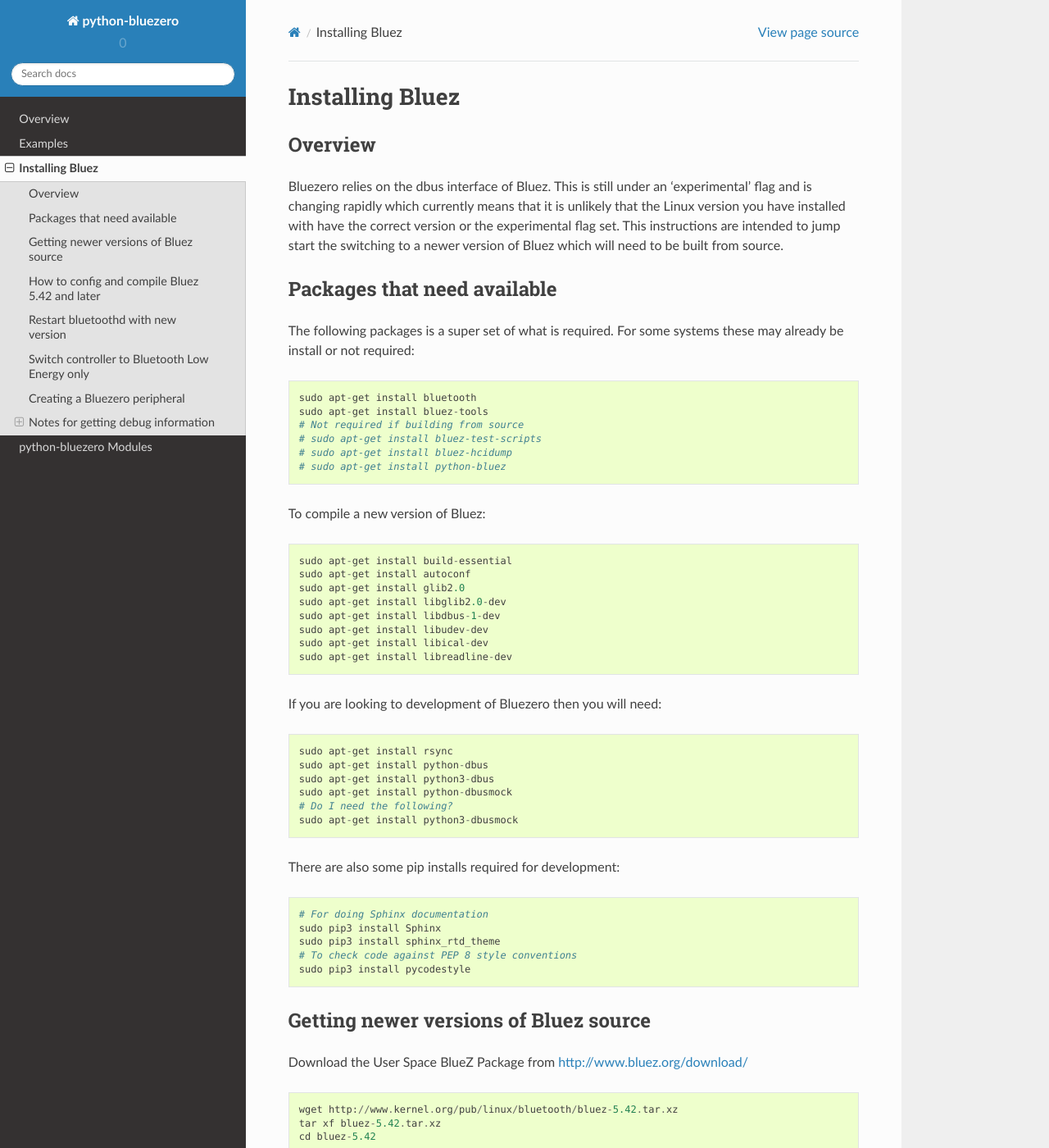
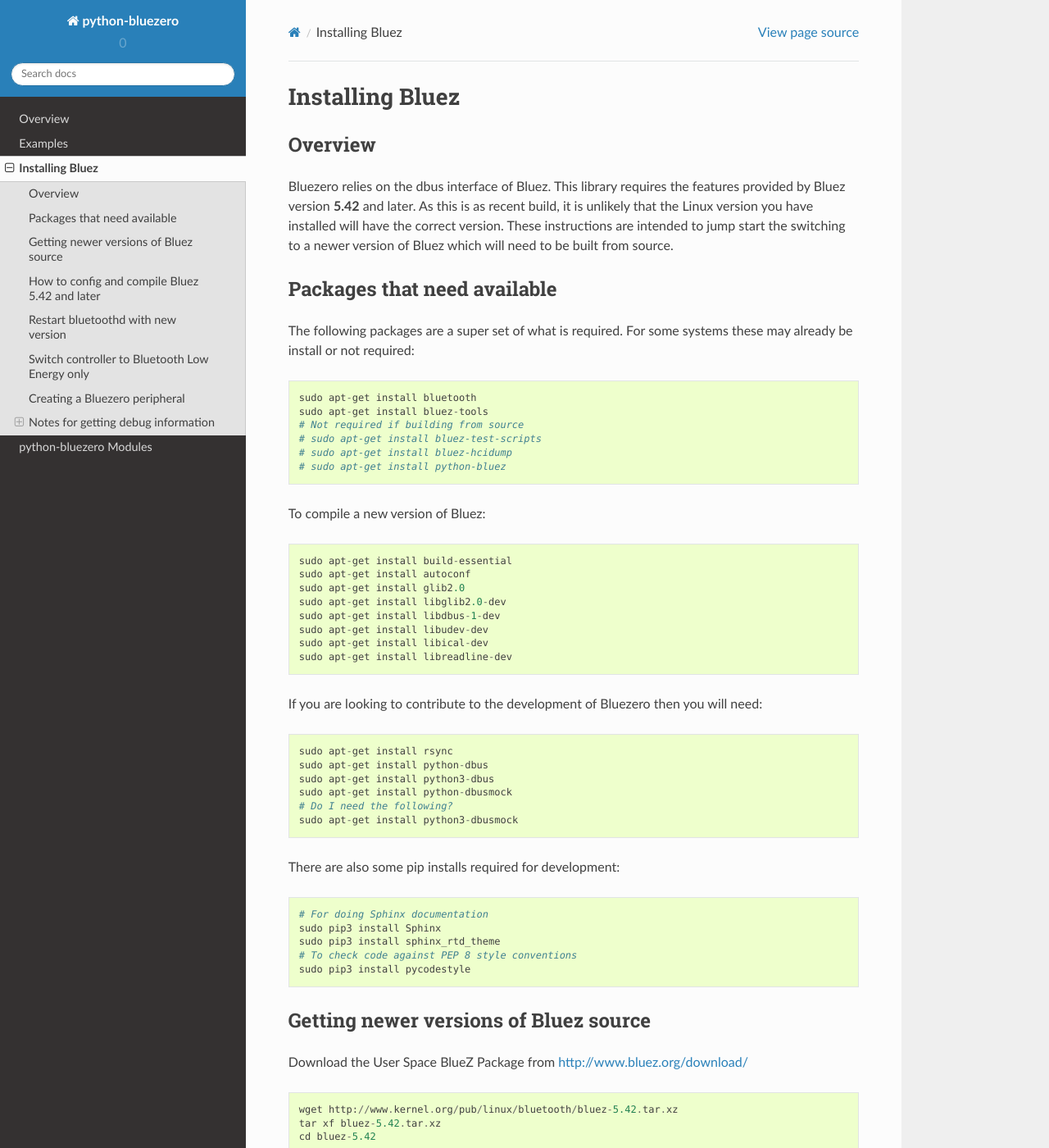
Before and after one commit to ukBaz/python-bluezero, a Sphinx documentation site: the page built from docs/install_bluez.rst, in a window 1280 px wide and 1400 px high. Shown: the whole window at 82% size. Built offline with Sphinx 7.4.7 and the Read the Docs theme 2.0.0, drawn with Linux system fonts in a browser that asks for light colours; some of the changed text lies outside the part shown.

Commit message:
updates to installation instructions removing the need for the experimental flag.

```diff
--- a/docs/install_bluez.rst
+++ b/docs/install_bluez.rst
@@ -4,16 +4,18 @@
 
 Overview
 --------
-Bluezero relies on the dbus interface of Bluez. This is still under an 'experimental' flag and is changing
-rapidly which currently means that it is unlikely that the Linux version you have installed with have the
-correct version or the experimental flag set.
-This instructions are intended to jump start the switching to a newer version of Bluez which will need
-to be built from source.
+
+Bluezero relies on the dbus interface of Bluez.  This library requires the
+features provided by Bluez version **5.42** and later.  As this is as recent
+build,  it is unlikely that the Linux version you have installed will have the
+correct version. These instructions are intended to jump start the switching to
+a newer version of Bluez which will need to be built from source.
 
 Packages that need available
 ----------------------------
-The following packages is a super set of what is required. For some systems these may already be
-install or not required::
+
+The following packages are a super set of what is required. For some systems
+these may already be install or not required::
 
     sudo apt-get install bluetooth
     sudo apt-get install bluez-tools
@@ -33,7 +35,8 @@
     sudo apt-get install libical-dev
     sudo apt-get install libreadline-dev
 
-If you are looking to development of Bluezero then you will need::
+If you are looking to contribute to the development of Bluezero then you will
+need::
 
     sudo apt-get install rsync
     sudo apt-get install python-dbus
@@ -66,9 +69,7 @@
     ./configure --prefix=/usr \
                 --mandir=/usr/share/man \
                 --sysconfdir=/etc \
-                --localstatedir=/var \
-                --enable-experimental \
-                --enable-maintainer-mode
+                --localstatedir=/var
 
 To compile and install run::
 
@@ -81,7 +82,8 @@
     sudo systemctl daemon-reload
     sudo service bluetooth restart
 
-The bluetoothd should now be the new version. To check the bluetoothd is running::
+The bluetoothd should now be the new version. To check the bluetoothd is
+running::
 
     service bluetooth status
 
@@ -93,16 +95,20 @@
 
 Switch controller to Bluetooth Low Energy only
 ----------------------------------------------
-Much of what Bluezero is doing is using Bluetooth Low Energy.
-It has been discovered to get reliable connection to Android phones it is best to put the controller into le only mode.
-This is done in the /etc/bluetooth/main.conf file. Ensure that it contains the following:
+
+Much of what Bluezero is doing is using Bluetooth Low Energy. It has been
+discovered to get reliable connection to Android phones it is best to put the
+controller into le only mode. This is done in the ``/etc/bluetooth/main.conf``
+file. Ensure that it contains the following::
 
     ControllerMode = le
 
 Creating a Bluezero peripheral
 ------------------------------
-A peripheral application will be registered on the DBus using the bus name of ukBaz.bluezero.
-An example dbus configuration file is provided and will need to be copied to the correct location.
+
+A peripheral application will be registered on the DBus using the bus name of
+``ukBaz.bluezero``. An example dbus configuration file is provided and will
+need to be copied to the correct location::
 
     sudo cp examples/ukBaz.bluezero.conf /etc/dbus-1/system.d/.
 
@@ -121,7 +127,8 @@
 
     service bluetooth stop
 
-Kill the process (use ‘service bluetooth status’ to get the pid) the launch daemon with debug::
+Kill the process (use ‘service bluetooth status’ to get the pid) the launch
+daemon with debug::
 
     sudo /usr/libexec/bluetooth/bluetoothd -nEd |& tee ~/bluetoothd.log
 
```
